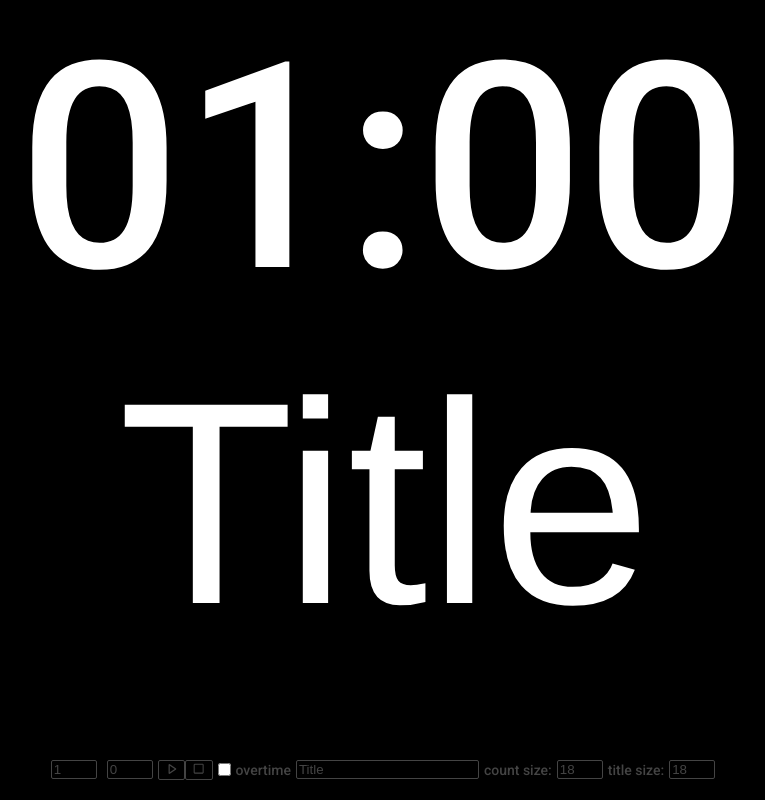
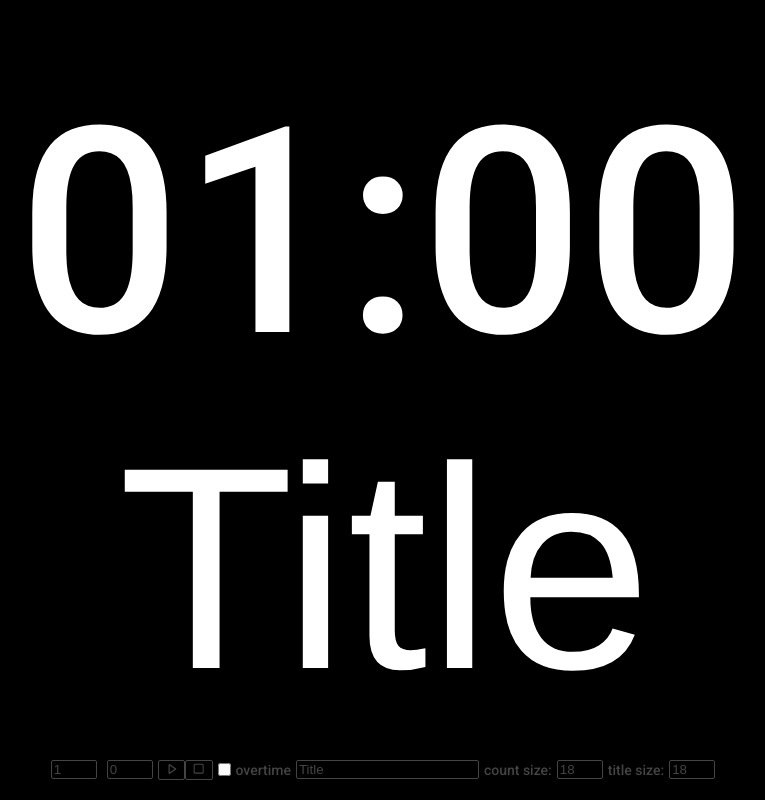
Before and after one commit to byung-ha/stage-countdown, a React (Vite) app: page / in a window 1280 px wide. Shown: the whole page, without its empty margins (257-1022 px from the left). Built offline with nearby package versions, Linux system fonts and the light colour scheme.

Commit message:
Adjust center of countdown and title

```diff
--- a/src/index.css
+++ b/src/index.css
@@ -14,6 +14,10 @@
 
 body {
   margin: 0;
+  display: flex;
+  place-items: center;
+  min-width: 100vw;
+  min-height: 100vh;
 
   font-family: Roboto, sans-serif;
   font-weight: 500;
```
Also changed, not shown: 1 other file (tests, documents, lock files or other folders).
